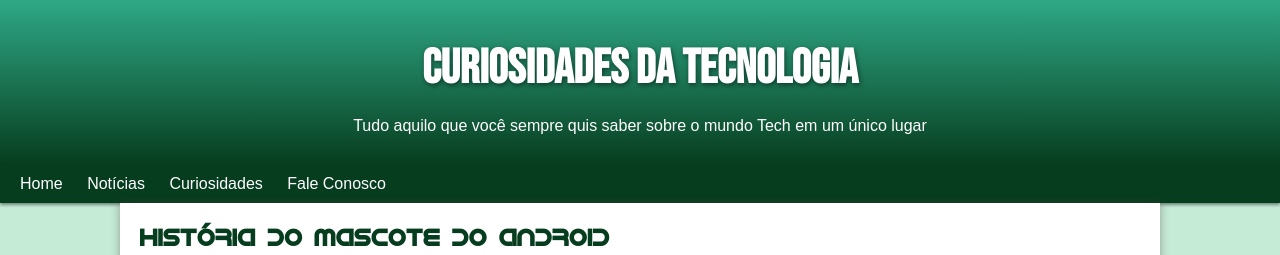
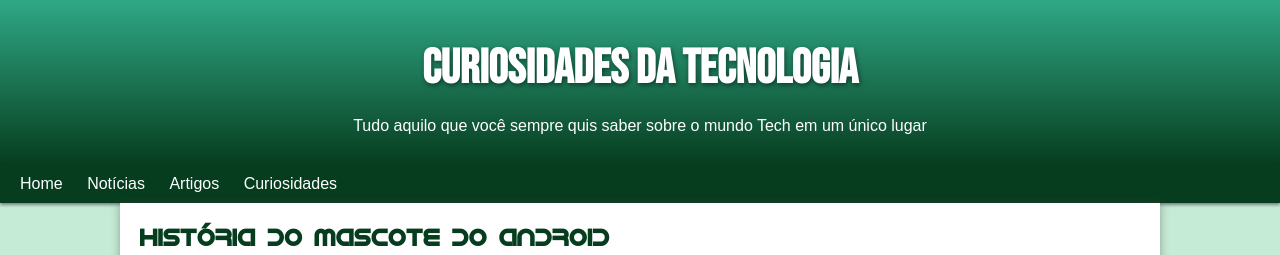
Before and after one commit to ageucoelho/projeto-android, a plain HTML site: page index.html in a window 1280 px wide. Shown: the top 255 px of the page. Drawn offline with Linux system fonts and the light colour scheme.

Commit message:
site atuaizado

```diff
--- a/index.html
+++ b/index.html
@@ -15,8 +15,8 @@
     <nav>
         <a href="#">Home</a>
         <a href="#">Notícias</a>
+        <a href="#">Artigos</a>
         <a href="#">Curiosidades</a>
-        <a href="#">Fale Conosco</a>
     </nav>
         <main>
             <article>
```
